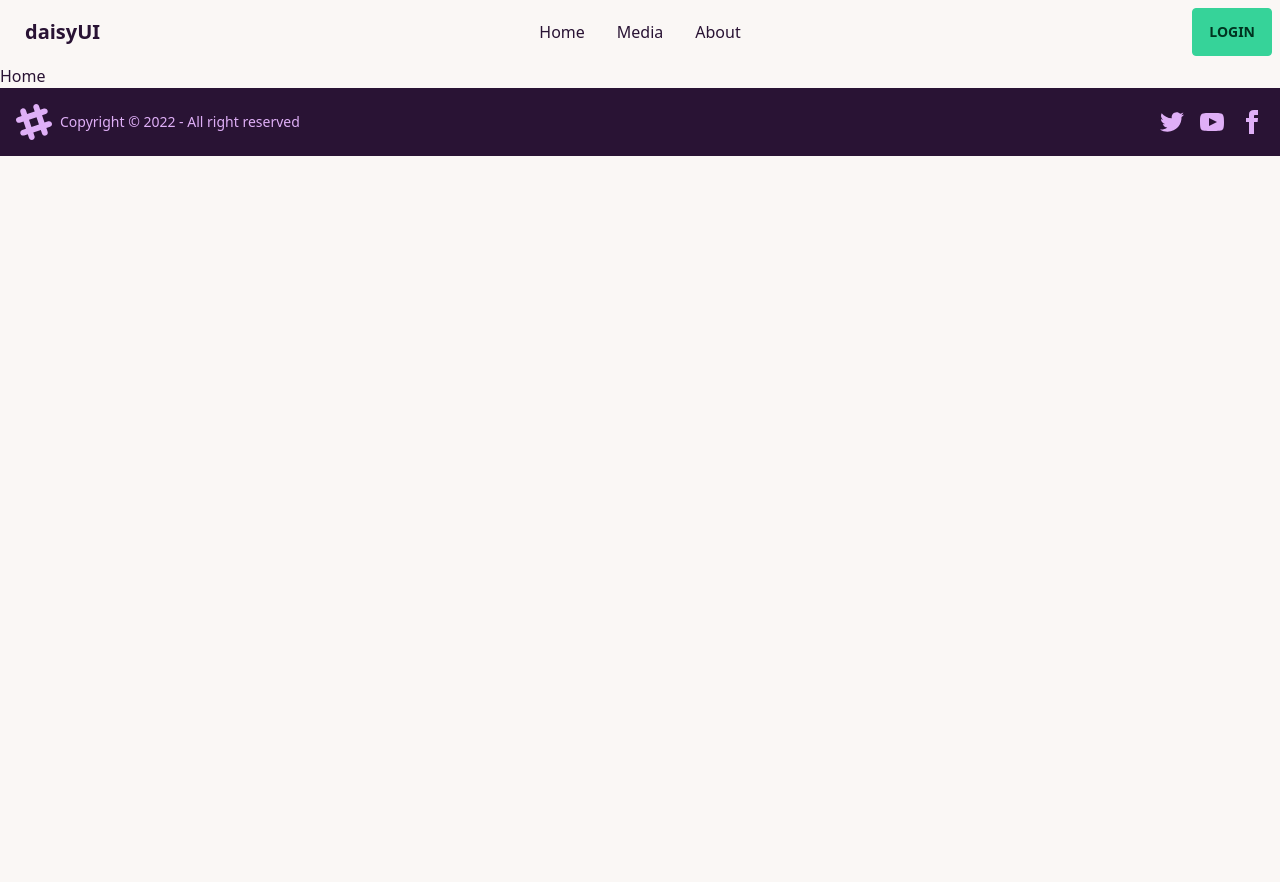
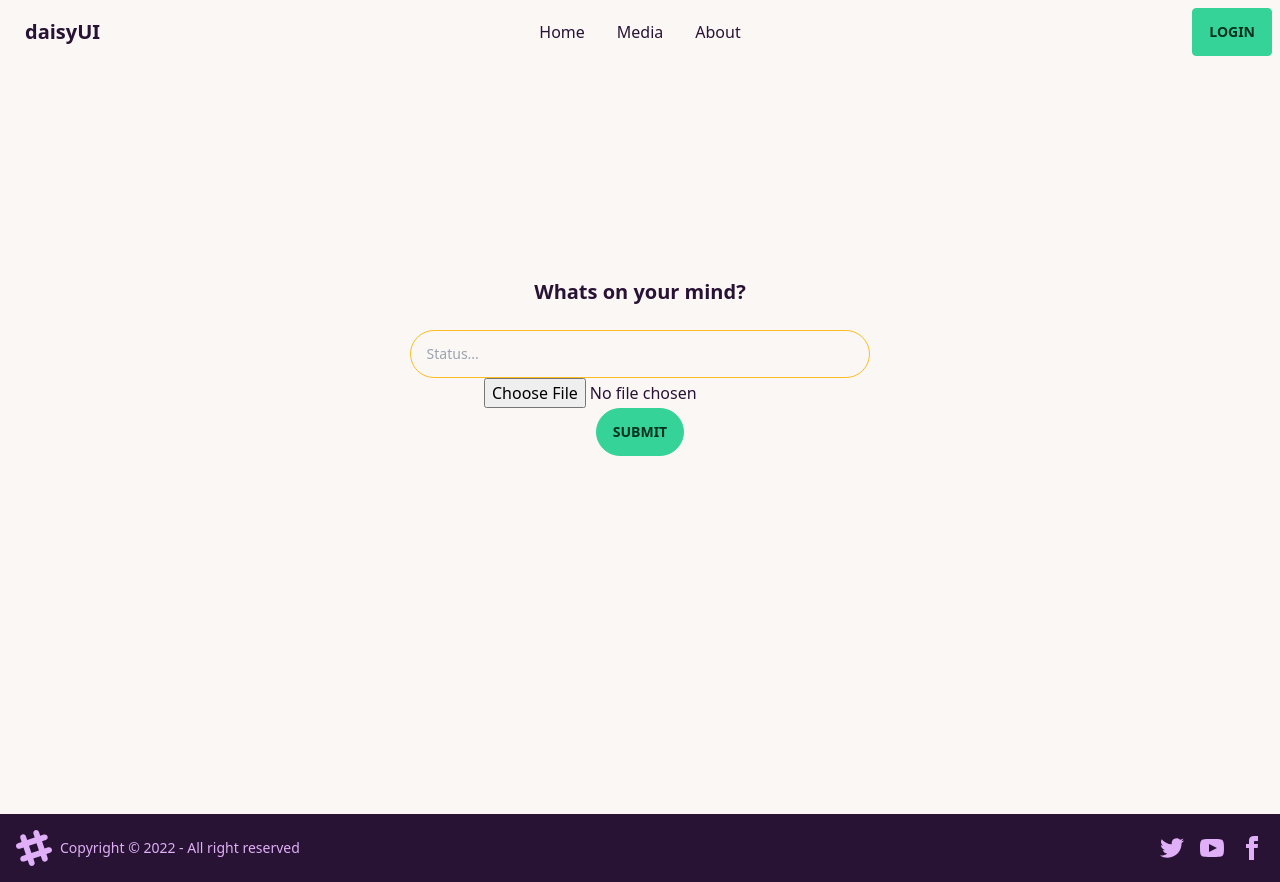
Before and after one commit to AsifAhmedSahil/job-task-social-media-client, a React (Create React App) app: page / in a window 1280 px wide. Before the commit the page ends 800 px from the top, so only its background shows below. Built offline with nearby package versions, Linux system fonts and the light colour scheme; no server answers.

Commit message:
post done media

```diff
--- a/package.json
+++ b/package.json
@@ -10,8 +10,10 @@
     "firebase": "^9.15.0",
     "react": "^18.2.0",
     "react-dom": "^18.2.0",
+    "react-hook-form": "^7.41.1",
     "react-router-dom": "^6.6.1",
     "react-scripts": "5.0.1",
+    "react-toastify": "^9.1.1",
     "web-vitals": "^2.1.4"
   },
   "scripts": {
--- a/src/App.js
+++ b/src/App.js
@@ -2,12 +2,15 @@ import logo from './logo.svg';
 import './App.css';
 import { RouterProvider } from 'react-router-dom';
 import router from './Router/Routes/Routes';
+import { ToastContainer, toast } from 'react-toastify';
+import 'react-toastify/dist/ReactToastify.css';
 
 function App() {
   return (
     <div >
 
       <RouterProvider router={router}></RouterProvider>
+      <ToastContainer />
     </div>
   );
 }
--- a/src/Pages/Home/Home.js
+++ b/src/Pages/Home/Home.js
@@ -1,8 +1,11 @@
 import React from 'react'
+import Upload from '../Upload/Upload'
 
 const Home = () => {
   return (
-    <div>Home</div>
+    <div className='min-h-[600px] mt-[150px]'>
+      <Upload/>
+    </div>
   )
 }
 
--- /dev/null
+++ b/src/Pages/Media/Media.js
@@ -0,0 +1,21 @@
+import React, { useEffect, useState } from 'react'
+import PostCard from './PostCard';
+
+const Media = () => {
+    const [posts,setPosts] = useState([])
+    useEffect(()=>{
+        fetch("http://localhost:5000/posts")
+        .then(res => res.json())
+        .then(data => setPosts(data));
+    },[])
+  return (
+    <div className='grid grid-cols-1 gap-6 my-[70px] '>
+
+        {
+            posts.map(post => <PostCard  key={post._id} post={post}></PostCard>)
+        }
+    </div>
+  )
+}
+
+export default Media
--- /dev/null
+++ b/src/Pages/Media/PostCard.js
@@ -0,0 +1,21 @@
+import React from 'react'
+
+const PostCard = ({post}) => {
+    const {status,image,user} = post
+  return (
+    <div className='max-w-5xl mx-auto h-[270px] w-full'>
+        <div className="card lg:card-side bg-base-100 shadow-xl ">
+  <figure className="w-[40%]" ><img src={image} className="h-[270px] w-full" alt="Album"/></figure>
+  <div className="card-body">
+    <h2 className="card-title">Posted By: {user}</h2>
+    <p>{status}</p>
+    <div className="card-actions justify-end">
+      <button className="btn btn-primary rounded">Details</button>
+    </div>
+  </div>
+</div>
+    </div>
+  )
+}
+
+export default PostCard
--- a/src/Pages/Shared/Navbar.js
+++ b/src/Pages/Shared/Navbar.js
@@ -12,7 +12,7 @@ const Navbar = () => {
   }
     const menuItems = <>
         <li><Link to="/">Home</Link></li>
-        <li><Link to="/">Media</Link></li>
+        <li><Link to="/media">Media</Link></li>
         <li><Link to="/about">About</Link></li>
     </>
   return (
--- /dev/null
+++ b/src/Pages/Upload/Upload.js
@@ -0,0 +1,81 @@
+import React, { useContext } from 'react'
+import { toast } from 'react-toastify'
+import { AuthContext } from '../../Contexts/AuthProvider/AuthProvider'
+
+
+
+const Upload = () => {
+
+    const {user} = useContext(AuthContext)
+
+    const imageHostKey = process.env.REACT_APP_image_bb
+
+
+    const handlePost = event =>{
+        event.preventDefault();
+        const form = event.target;
+        const status = form.status.value;
+        const image = form.image.files[0];
+        // const image = form.image[0];
+
+        const formData = new FormData();
+        formData.append("image",image);
+        const url = `https://api.imgbb.com/1/upload?key=${imageHostKey}`
+        fetch(url,{
+            method:"POST",
+            body:formData
+          })
+          .then(res => res.json())
+          .then(imgData => {
+            if(imgData.success){
+                console.log(imgData.data.url)
+                const post ={
+                    status:status,
+                    image:imgData.data.url,
+                    user:user?.email
+                }
+
+                // save database
+                fetch("http://localhost:5000/posts",{
+                    method:"POST",
+                    headers:{
+                      "content-type": "application/json",
+
+                    },
+                    body:JSON.stringify(post)
+                })
+                .then(res => res.json())
+                .then(result =>{
+                    console.log(result);
+                    toast.success("post successful! 🙂 ")
+                })
+            }
+          })
+
+        // console.log(image,status);
+
+        const post ={
+            status:status,
+            image:image
+        }
+
+    }
+
+  return (
+    <div className='text-center my-10 py-10  max-w-xl mx-auto'>
+        <h2 className='text-xl font-semibold my-6'>Whats on your mind?</h2>
+        <form onSubmit={handlePost}>
+
+        <input type="text" name='status' className="textarea textarea-warning w-[80%]" placeholder="Status..."></input>
+
+
+        <div>
+        <input type="file" name="image" />
+        </div>
+        <input className='btn btn-success' type="submit" value='submit' />
+        </form>
+    </div>
+  )
+}
+
+export default Upload
--- a/src/Router/Routes/Routes.js
+++ b/src/Router/Routes/Routes.js
@@ -4,6 +4,7 @@ import About from "../../Pages/About/About";
 import Home from "../../Pages/Home/Home";
 import Login from "../../Pages/Login/Login";
 import SignUp from "../../Pages/Login/SignUp";
+import Media from "../../Pages/Media/Media";
 import PrivateRoute from "./PrivateRoute";
 
 const router = createBrowserRouter([
@@ -25,6 +26,10 @@ const router = createBrowserRouter([
             {
                 path:"/about",
                 element:<PrivateRoute><About/></PrivateRoute>
+            },
+            {
+                path:"/media",
+                element:<Media/>
             }
         ]
     }
--- a/src/index.js
+++ b/src/index.js
@@ -4,6 +4,8 @@ import './index.css';
 import App from './App';
 import reportWebVitals from './reportWebVitals';
 import AuthProvider from './Contexts/AuthProvider/AuthProvider';
+
+
 
 const root = ReactDOM.createRoot(document.getElementById('root'));
 root.render(
```
Also changed, not shown: 2 other files (tests, documents, lock files or other folders).
